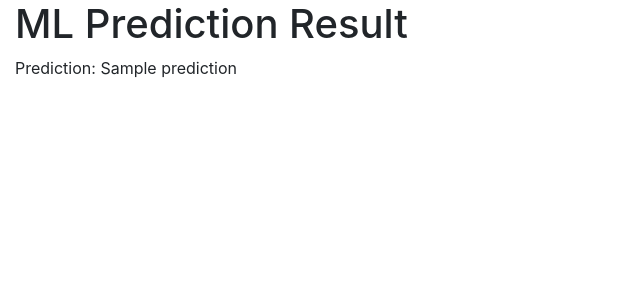
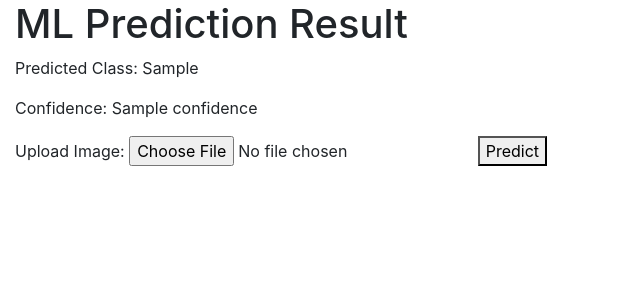
Before and after one commit to Simon371997/Projects, a Flask app: template Wafermap_Project/App/templates/predict.html in a window 1280 px wide. Shown: the part 56-356 px from the top of the page, without its empty margins (0-640 px from the left). Run offline with Flask 3, Linux system fonts and the light colour scheme; the template is opened without the code that fills it: most values are stand-ins (such as "Sample title", 1, 10 or a date in 2020).

Commit message:
prediction template + preprocess data functiom

```diff
--- a/Wafermap_Project/App/app.py
+++ b/Wafermap_Project/App/app.py
@@ -2,6 +2,7 @@
 from flask import Flask, render_template, url_for, request
 import numpy as np
 from keras.models import load_model
+from keras.preprocessing import image
 
 # Initialize App
 app = Flask(__name__)
@@ -12,20 +13,41 @@ model = load_model('model.h5')
 # routes
 @app.route('/')
 def home():
-    return render_template('base.html')
+    return render_template('home.html')
 
 
 @app.route('/predict', methods = ['POST'])
 def predict():
-    if request == 'POST':
-        input_data = request.form['input_data']
-        prediction = make_prediction(input_data)
-        return render_template('predict.html')
+    if request.method == 'POST':
+        # Get the Imagge
+        uploaded_file = request.files['image']
+        # Save the Image
+        image_path = 'uploads/uploaded_image.jpg'
+        uploaded_file.save(image_path)
+
+        # make prediction
+        prediction = make_prediction(image_path)
+        predicted_class = np.argmax(prediction)
+        confidence = prediction[0][predicted_class]
+        return render_template('predict.html', predicted_class=predicted_class, confidence=confidence)
+
+
+
+def preprocess_data(input_data):
+    image_path = 'uploads/uploaded_image.jpg'
+
+    # Bild für die Vorhersage laden und vorverarbeiten
+    img = image.load_img(image_path, target_size=(64, 65), color_mode='rgba')  # Zielgröße und Farbmodus anpassen
+    img_array = image.img_to_array(img)
+    img_array = np.expand_dims(img_array, axis=0)
+    img_array /= 255.0  # Normalisierung
+
+    return img_array
+
 
 
 def make_prediction(input_data):
-    input_array = np.array([input_data])
-
+    input_array = preprocess_data(input_data)
     result = model.predict(input_array)
     return result
 
@@ -36,7 +58,6 @@ def make_prediction(input_data):
 
 
 
-
-
 if __name__ == '__main__':
     app.run(debug=True)
+# target_names=['Center', 'Donut', 'Edge-loc', 'Edge-ring', 'Loc', 'Near-Full', 'None', 'Random', 'Scratch']
--- a/Wafermap_Project/App/templates/predict.html
+++ b/Wafermap_Project/App/templates/predict.html
@@ -1,10 +1,19 @@
 {% extends 'base.html' %}
-{% block title %} Here you can get your prediction! {% endblock%}
+{% block title %} Here you can get your prediction! {% endblock %}
 
 {% block content %}
     <h1>ML Prediction Result</h1>
-    <p>Prediction: {{ prediction }}</p>
+        {% if predicted_class is defined %}
+            <p>Predicted Class: {{ predicted_class }}</p>
+            <p>Confidence: {{ confidence }}</p>
+        {% else %}
+            <p>No prediction available. Upload an image and click 'Predict'.</p>
+        {% endif %}
 
-
+    <form action="{{ url_for('predict') }}" method="post" enctype="multipart/form-data">
+        <label for="image">Upload Image:</label>
+        <input type="file" name="image" accept=".jpg, .jpeg, .png" required>
+        <button type="submit">Predict</button>
+    </form>
 
 {% endblock %}
--- a/Wafermap_Project/App/test.py
+++ b/Wafermap_Project/App/test.py
@@ -6,7 +6,7 @@ import numpy as np
 model = load_model('model.h5')
 
 # Pfad zum Testbild
-image_path = '/Users/simon/Documents/Master/Sonstiges/Python/Projects/Wafermap_Project/App/model/data/ImageData/test/Center/center_48.jpg'
+image_path = '/Users/simon/Documents/Master/Sonstiges/Python/Projects/Wafermap_Project/App/model/data/ImageData/test/Center/center_49.jpg'
 
 # Bild für die Vorhersage laden und vorverarbeiten
 img = image.load_img(image_path, target_size=(64, 65), color_mode='rgba')  # Zielgröße und Farbmodus anpassen
```
Also changed, not shown: Wafermap_Project/App/templates/home.html (added, +14 -0 lines), Wafermap_Project/App/templates/index.html (deleted, +0 -16 lines), Wafermap_Project/App/uploads/uploaded_image.jpg (added).
